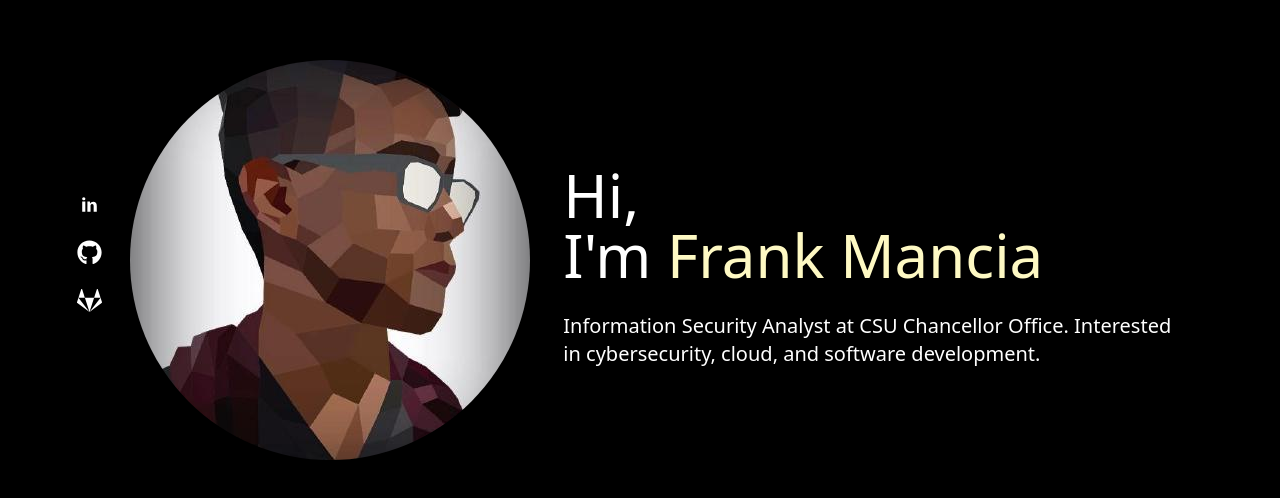
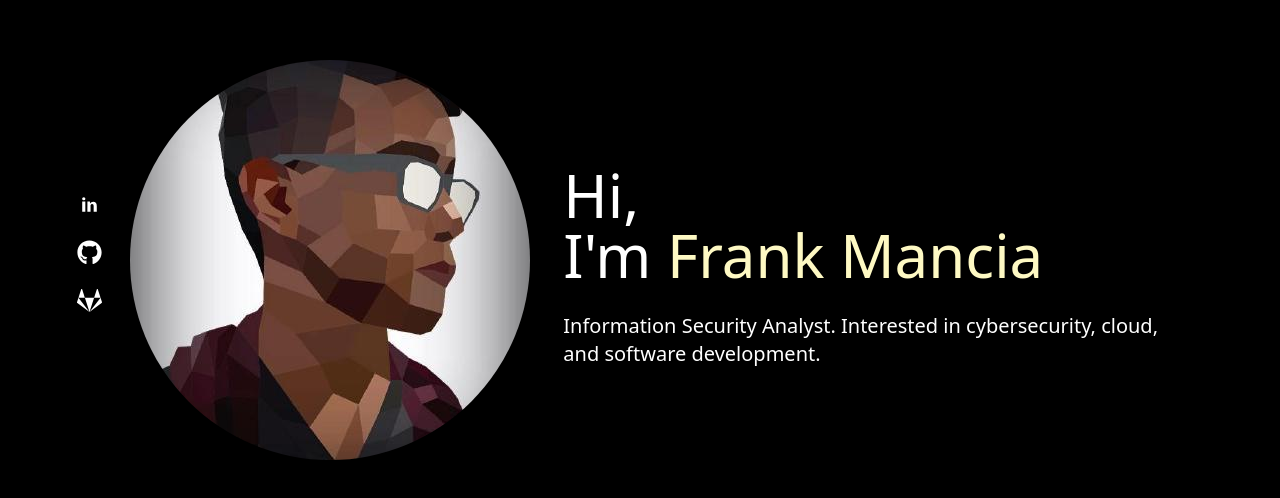
Before and after one commit to raav3n/raav3n.github.io, a Next.js app: page / in a window 1280 px wide. Shown: the part 160-658 px from the top of the page. Built offline with nearby package versions, Linux system fonts and the light colour scheme.

Commit message:
upgrade next versino

```diff
--- a/app/components/Heading.tsx
+++ b/app/components/Heading.tsx
@@ -20,7 +20,7 @@ const Heading: React.FC = () => {
                 <p className='md:row-start-2 row-end-2 text-6xl ml-5 mt-10 md:ml-0 md:mt-0 md:mr-0 mr-1'>Hi,<br></br> I&#39;m <span className="text-yellow-100">Frank Mancia</span></p>
                 <div className="md:row-start-3 row-start-3 text-wrap m-5 md:ml-0 mb-5">
                     {/* <p className="text-3xl font-semibold mt-16 sm:mt-5 md:mt-10 lg:mt-0">About Me</p> */}
-                    <p className="text-xl mt-8">Information Security Analyst at CSU Chancellor Office. Interested in cybersecurity, cloud, and software development.</p>
+                    <p className="text-xl mt-8">Information Security Analyst. Interested in cybersecurity, cloud, and software development.</p>
                 </div>
             </div>
 
--- a/package.json
+++ b/package.json
@@ -10,7 +10,7 @@
   },
   "dependencies": {
     "framer-motion": "^11.0.3",
-    "next": "^14.2.14",
+    "next": "^14.2.21",
     "react": "^18.3.1",
     "react-dom": "^18.3.1",
     "react-icons": "^5.0.1"
```
